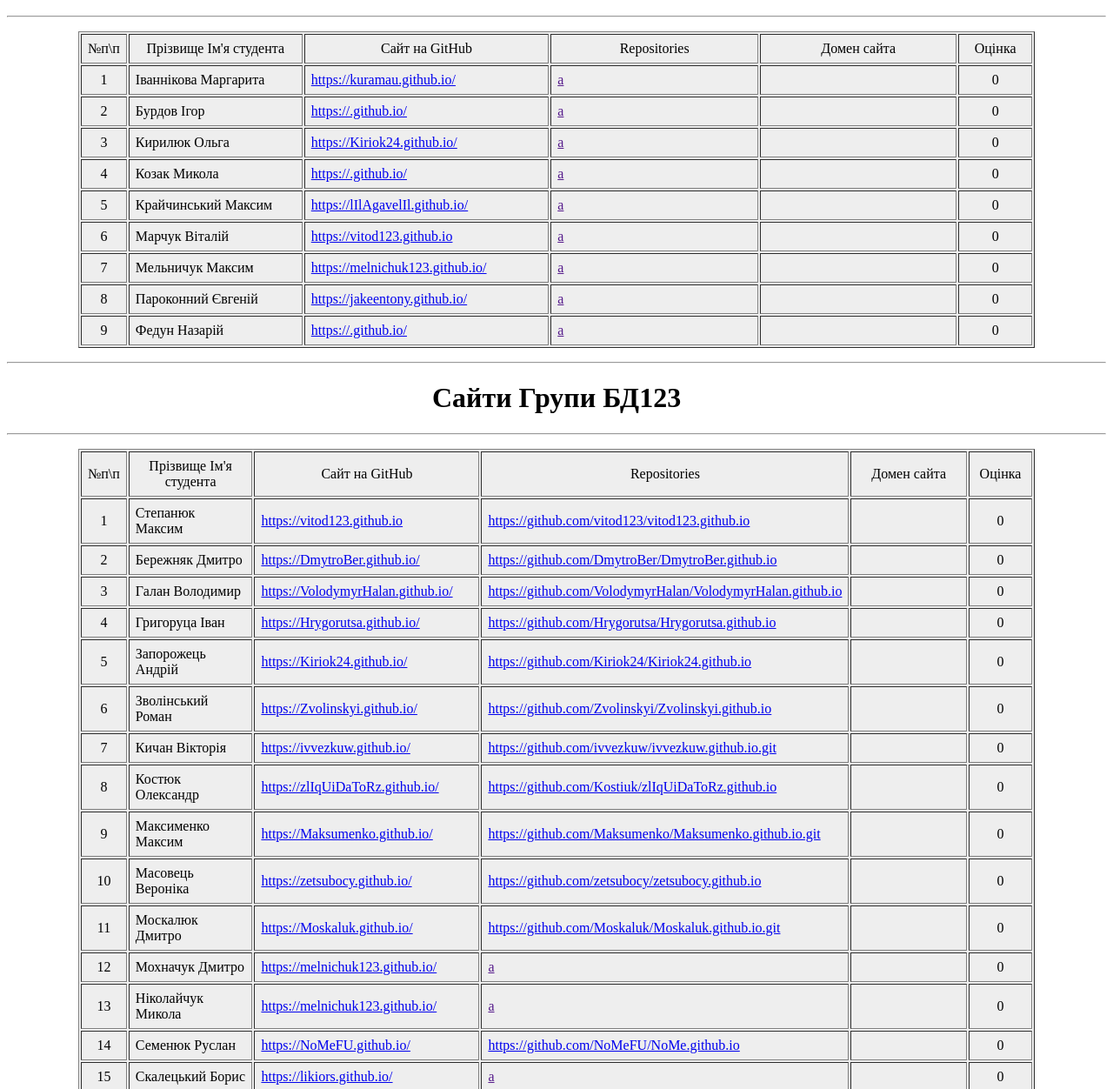
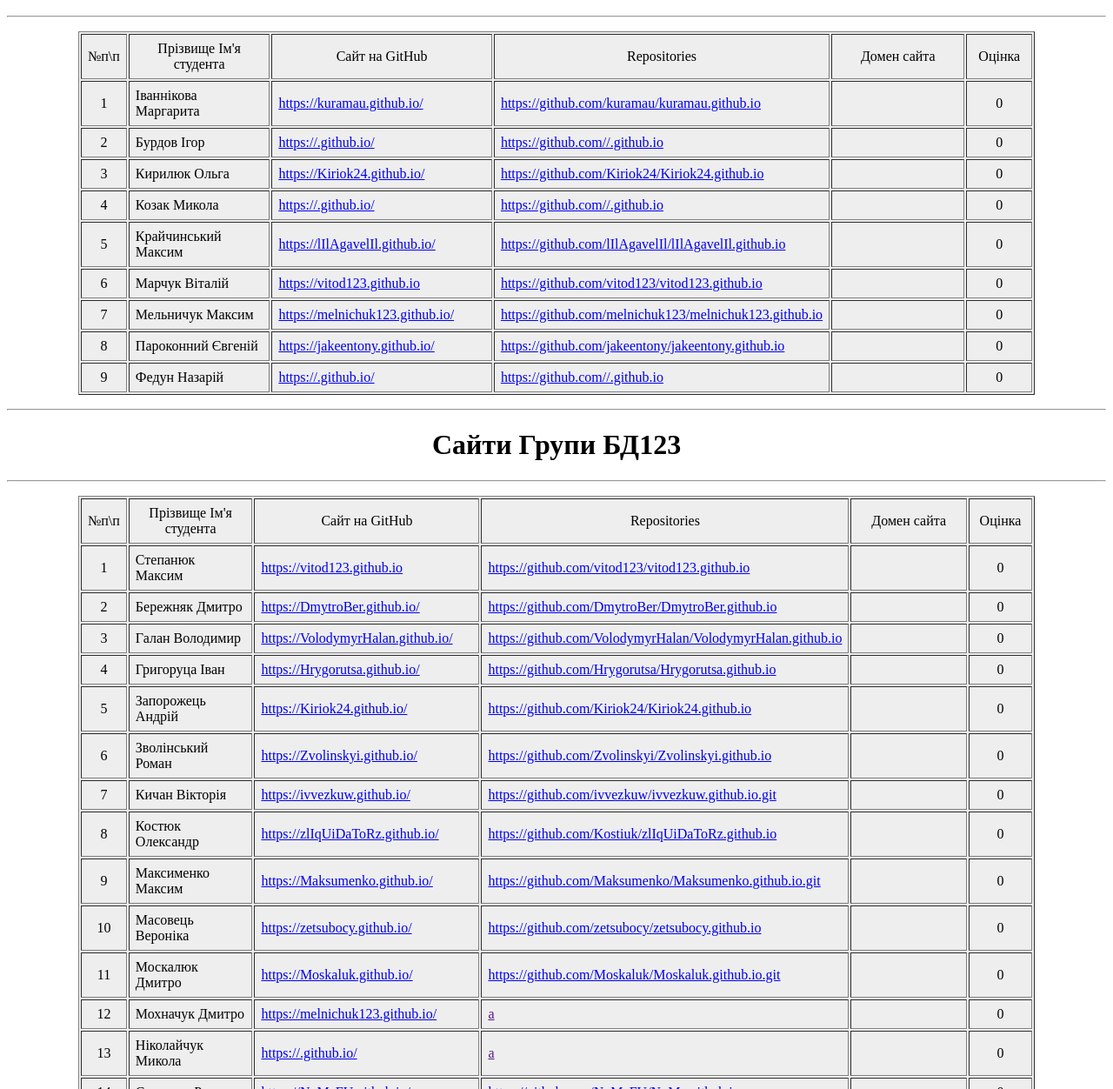
Before and after one commit to rymar6/Rymar67.Github.io, a plain HTML site: page index.html in a window 1280 px wide. Shown: the part 448-1700 px from the top of the page at 87% size. Drawn offline with Linux system fonts and the light colour scheme.

Commit message:
Скорегував группу БУ121

```diff
--- a/index.html
+++ b/index.html
@@ -37,7 +37,7 @@
           <td width="30" align="center">1</td>
           <td width="230">Іваннікова Маргарита</td>
           <td><a href="https://kuramau.github.io/" target="_blank">https://kuramau.github.io/</a></td>
-          <td><a href="" target="_blank">a</a></td>
+          <td><a href="https://github.com/kuramau/kuramau.github.io" target="_blank">https://github.com/kuramau/kuramau.github.io</a></td>
           <td><a href="" target="_blank"></a></td>
           <td align="center">0</td>
         </tr>
@@ -45,7 +45,7 @@
           <td width="30" align="center">2</td>
           <td width="230">Бурдов Ігор</td>
           <td><a href="https://.github.io/" target="_blank">https://.github.io/</a></td>
-          <td><a href="" target="_blank">a</a></td>
+          <td><a href="https://github.com//.github.io" target="_blank">https://github.com//.github.io</a></td>
           <td><a href="" target="_blank"></a></td>
           <td align="center">0</td>
         </tr>
@@ -53,7 +53,7 @@
           <td width="30" align="center">3</td>
           <td width="230">Кирилюк Ольга</td>
           <td><a href="https://Kiriok24.github.io/" target="_blank">https://Kiriok24.github.io/</a></td>
-          <td><a href="" target="_blank">a</a></td>
+          <td><a href="https://github.com/Kiriok24/Kiriok24.github.io" target="_blank">https://github.com/Kiriok24/Kiriok24.github.io</a></td>
           <td><a href="" target="_blank"></a></td>
           <td align="center">0</td>
         </tr>
@@ -61,7 +61,7 @@
           <td width="30" align="center">4</td>
           <td width="230">Козак Микола </td>
           <td><a href="https://.github.io/" target="_blank">https://.github.io/</a></td>
-          <td><a href="" target="_blank">a</a></td>
+          <td><a href="https://github.com//.github.io" target="_blank">https://github.com//.github.io</a></td>
           <td><a href="" target="_blank"></a></td>
           <td align="center">0</td>
         </tr>
@@ -69,7 +69,7 @@
           <td width="30" align="center">5</td>
           <td width="230">Крайчинський Максим</td>
           <td><a href="https://lIlAgavelIl.github.io/" target="_blank">https://lIlAgavelIl.github.io/</a></td>
-          <td><a href="" target="_blank">a</a></td>
+          <td><a href="https://github.com/lIlAgavelIl/lIlAgavelIl.github.io" target="_blank">https://github.com/lIlAgavelIl/lIlAgavelIl.github.io</a></td>
           <td><a href="" target="_blank"></a></td>
           <td align="center">0</td>
         </tr>
@@ -77,7 +77,7 @@
           <td width="30" align="center">6</td>
           <td width="230">Марчук Віталій</td>
           <td><a href="https://vitod123.github.io" target="_blank">https://vitod123.github.io</a></td>
-          <td><a href="" target="_blank">a</a></td>
+          <td><a href="https://github.com/vitod123/vitod123.github.io" target="_blank">https://github.com/vitod123/vitod123.github.io</a></td>
           <td><a href="" target="_blank"></a></td>
           <td align="center">0</td>
         </tr>
@@ -85,7 +85,7 @@
           <td width="30" align="center">7</td>
           <td width="230">Мельничук Максим</td>
           <td><a href="https://melnichuk123.github.io/" target="_blank">https://melnichuk123.github.io/</a></td>
-          <td><a href="" target="_blank">a</a></td>
+          <td><a href="https://github.com/melnichuk123/melnichuk123.github.io" target="_blank">https://github.com/melnichuk123/melnichuk123.github.io</a></td>
           <td><a href="" target="_blank"></a></td>
           <td align="center">0</td>
         </tr>
@@ -93,7 +93,7 @@
           <td width="30" align="center">8</td>
           <td width="230">Пароконний Євгеній</td>
           <td><a href="https://jakeentony.github.io/" target="_blank">https://jakeentony.github.io/</a></td>
-          <td><a href="" target="_blank">a</a></td>
+          <td><a href="https://github.com/jakeentony/jakeentony.github.io" target="_blank">https://github.com/jakeentony/jakeentony.github.io</a></td>
           <td><a href="" target="_blank"></a></td>
           <td align="center">0</td>
         </tr>
@@ -101,7 +101,7 @@
           <td width="30" align="center">9</td>
           <td width="230">Федун Назарій  </td>
           <td><a href="https://.github.io/" target="_blank">https://.github.io/</a></td>
-          <td><a href="" target="_blank">a</a></td>
+          <td><a href="https://github.com//.github.io" target="_blank">https://github.com//.github.io</a></td>
           <td><a href="" target="_blank"></a></td>
           <td align="center">0</td>
         </tr>
@@ -219,7 +219,7 @@
                                         <tr>
                                           <td width="30" align="center">13</td>
                                           <td width="230">Ніколайчук Микола</td>
-                                          <td><a href="https://github.io/" target="_blank">https://melnichuk123.github.io/</a></td>
+                                          <td><a href="https://github.io/" target="_blank">https://.github.io/</a></td>
                                           <td><a href="" target="_blank">a</a></td>
                                           <td><a href="" target="_blank"></a></td>
                                           <td align="center">0</td>
@@ -235,7 +235,7 @@
                                         <tr>
                                           <td width="30" align="center">15</td>
                                           <td width="230">Скалецький Борис </td>
-                                          <td><a href="https://github.io/" target="_blank">https://likiors.github.io/</a></td>
+                                          <td><a href="https://github.io/" target="_blank">https://.github.io/</a></td>
                                           <td><a href="" target="_blank">a</a></td>
                                           <td><a href="" target="_blank"></a></td>
                                           <td align="center">0</td>
```
